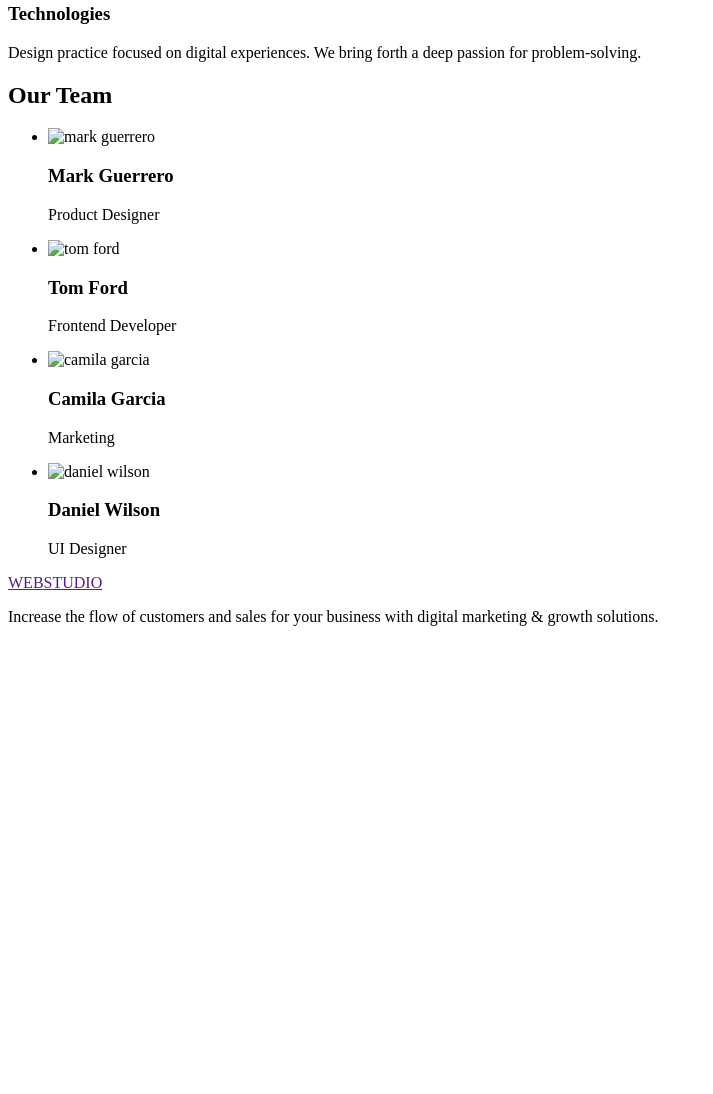
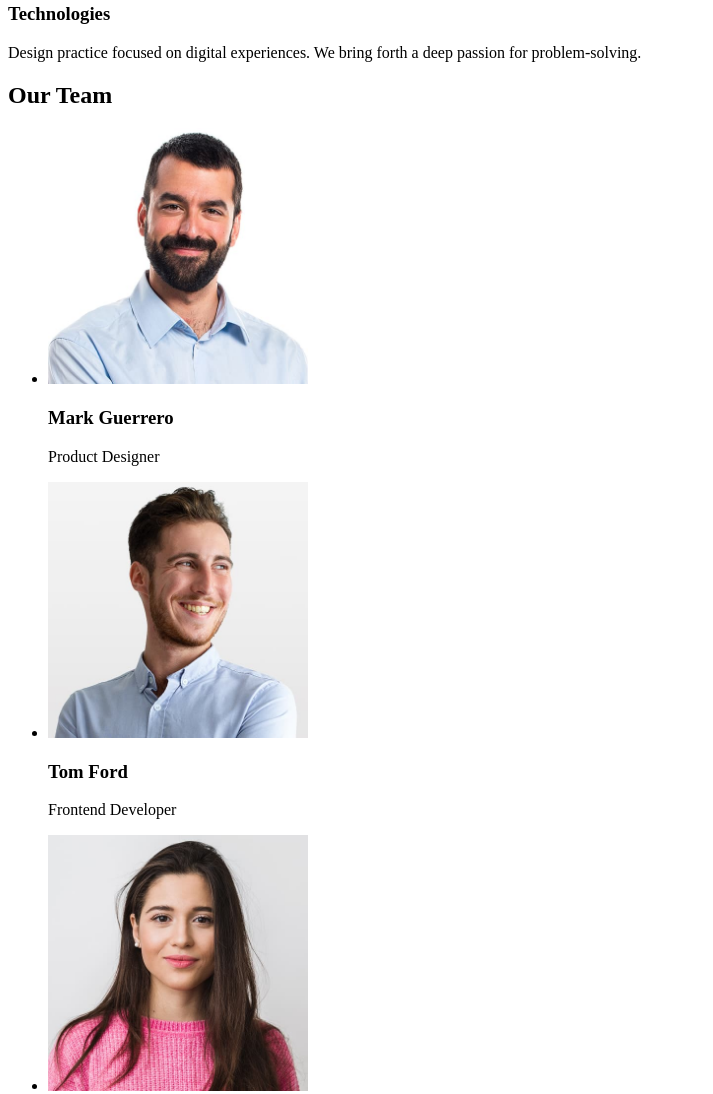
Before and after one commit to Bedirhan-99/goit-markup-hw-01, a plain HTML site: page index.html in a window 1280 px wide. Shown: the part 497-1591 px from the top of the page, without its empty margins (0-713 px from the left). Before the commit the page ends 1139 px from the top, so only its background shows below. Drawn offline with Linux system fonts and the light colour scheme.

Commit message:
fix images

```diff
--- a/index.html
+++ b/index.html
@@ -54,22 +54,22 @@
         <section>
             <ul>
                 <li>
-                    <img src="mark.jpg" alt="mark guerrero"  width="260" />
+                    <img src="images/mark.jpg" alt="image of mark guerrero"  width="260" />
                     <h3>Mark Guerrero</h3>
                     <p>Product Designer</p>
                 </li>
                 <li>
-                    <img src="tom.jpg" alt="tom ford" width="260" />
+                    <img src="images/tom.jpg" alt="image of tom ford" width="260" />
                     <h3>Tom Ford</h3>
                     <p>Frontend Developer</p>
                 </li>
                 <li>
-                    <img src="camila.jpg" alt="camila garcia" width="260" />
+                    <img src="images/camila.jpg" alt="image of camila garcia" width="260" />
                     <h3>Camila Garcia</h3>
                     <p>Marketing</p>
                 </li>
                 <li>
-                    <img src="daniel.jpg" alt="daniel wilson" width="260" />
+                    <img src="images/daniel.jpg" alt="image of daniel wilson" width="260" />
                     <h3>Daniel Wilson</h3>
                     <p>UI Designer</p>
                 </li>
```
